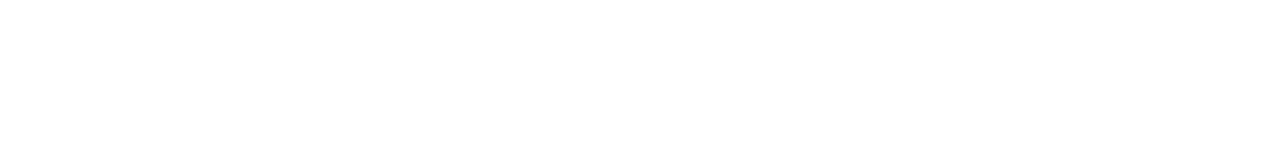
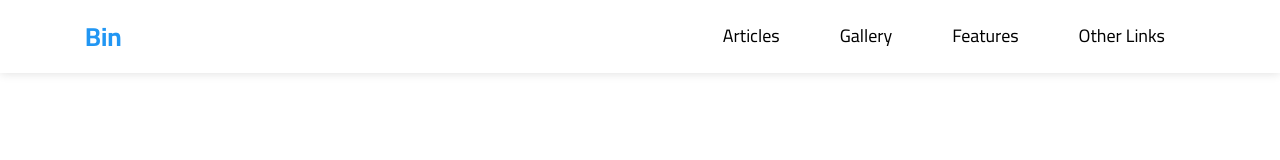
Before and after one commit to MR-0-BEN/BeN-World, a plain HTML site: page index.html in a window 1280 px wide. Drawn offline with Linux system fonts and the light colour scheme.

Commit message:
header part 1

```diff
--- a/css/main.css
+++ b/css/main.css
@@ -1,7 +1,13 @@
 /* start Global rules*/
+* {
+  -webkit-box-sizing: border-box;
+  -moz-box-sizing: border-box;
+  box-sizing: border-box;
+}
 :root {
-    main-color: ;
-    main-color-alt: ;
+  --main-color: #2196f3;
+  --main-color-alt: #1787e0;
+  --main-transition: 3.0s;
 }
 html {
     scroll-behavior: smooth;
@@ -13,6 +19,9 @@ ul {
     list-style: none;
     margin: 0;
     padding: 0;
+}
+a {
+  text-decoration: none;
 }
 .container {
     margin-right: auto;
@@ -53,3 +62,41 @@ ul {
     }
   }
 /* end Global rules*/
+header {
+  background-color: white;
+  position: relative;
+  -webkit-box-shadow: 0px 0px 10px #ddd;
+  -moz-box-shadow: 0px 0px 10px #ddd;
+  box-shadow: 0px 0px 10px #ddd;
+}
+header .container {
+  display: flex;
+  justify-content: space-between;
+  align-items: center;
+  flex-wrap: wrap;
+  position: relative;
+}
+header .logo {
+  font-size: 26px;
+  font-weight: bold;
+  color: var(--main-color);
+  height: 73px;
+  display: flex;
+  justify-content: center;
+  align-items: center;
+  position: relative;
+}
+header .main-nav ul {
+  display: flex;
+}
+header .main-nav ul > li > a {
+  font-size: 18px;
+  color: black;
+  padding: 0 30px;
+  height: 73px;
+  display: flex;
+  justify-content: center;
+  align-items: center;
+  position: relative;
+  transition: var(--main-transition);
+}
--- a/index.html
+++ b/index.html
@@ -4,7 +4,7 @@
     <meta charset="UTF-8">
     <meta http-equiv="X-UA-Compatible" content="IE=edge">
     <meta name="viewport" content="width=device-width, initial-scale=1.0">
-    <title>Bin World</title>
+    <title>Bin</title>
     <link rel="stylesheet" href="css/Normalize.css">
     <link rel="stylesheet" href="css/main.css">
     <!-- fontAwesome library cdn-->
@@ -15,6 +15,20 @@
     <link href="https://fonts.googleapis.com/css2?family=Cairo:wght@300;400;500;600;700&display=swap" rel="stylesheet">
 </head>
 <body>
-
+    <!-- start header -->
+    <header>
+        <div class="container">
+            <a href="#" class="logo">Bin</a>
+            <nav class="main-nav">
+                <ul>
+                    <li><a href="#articles">Articles</a></li>
+                    <li><a href="#gallery">Gallery</a></li>
+                    <li><a href="#features">Features</a></li>
+                    <li><a href="#">Other Links</a></li>
+                </ul>
+            </nav>
+        </div>
+    </header>
+    <!-- end header -->
 </body>
 </html>
```
